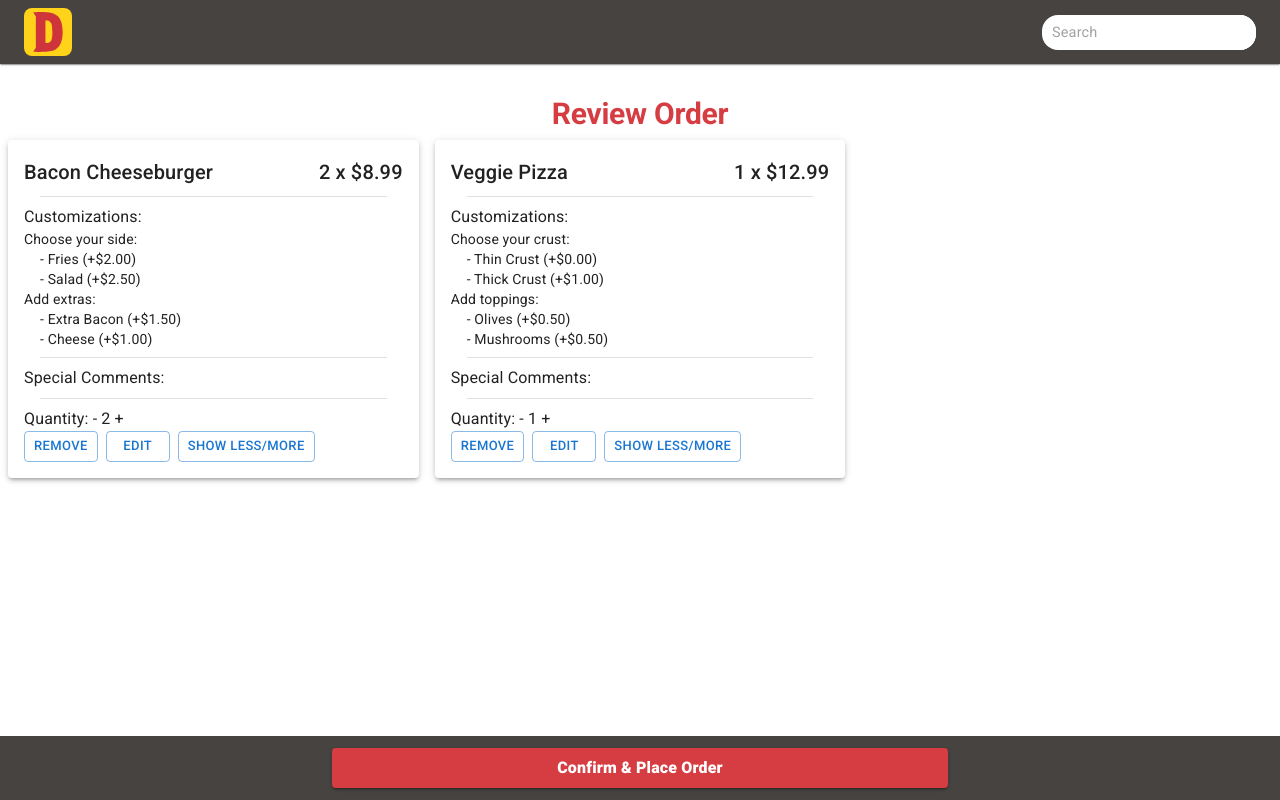
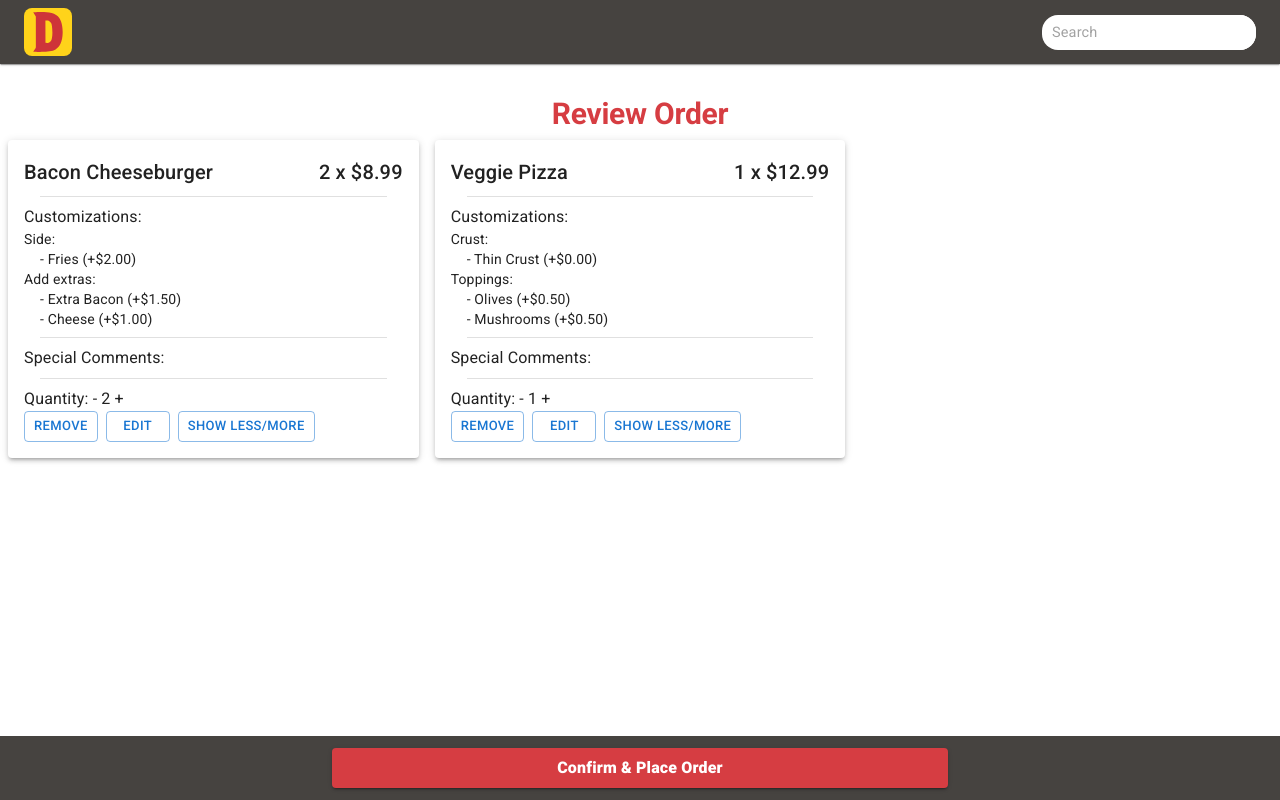
Before and after one commit to cmarcelo10/dennys-ordering-system, a React (Vite) app: page /cart in a window 1280 px wide. Built offline with nearby package versions, Linux system fonts and the light colour scheme.

Commit message:
slight tweaks

```diff
--- a/src/pages/CartPage.tsx
+++ b/src/pages/CartPage.tsx
@@ -17,10 +17,9 @@ const dummyCartItems = [
       customizations: [
         {
           name: "Sides",
-          label: "Choose your side",
+          label: "Side",
           customizations: [
             { name: "Fries", price: 2.0, isMutuallyExclusive: true },
-            { name: "Salad", price: 2.5, isMutuallyExclusive: true }
           ],
           isRequired: true,
           maxSelectAmount: 1
@@ -47,17 +46,16 @@ const dummyCartItems = [
       customizations: [
         {
           name: "Crust",
-          label: "Choose your crust",
+          label: "Crust",
           customizations: [
             { name: "Thin Crust", price: 0, isMutuallyExclusive: true },
-            { name: "Thick Crust", price: 1.0, isMutuallyExclusive: true }
           ],
           isRequired: true,
           maxSelectAmount: 1
         },
         {
           name: "Toppings",
-          label: "Add toppings",
+          label: "Toppings",
           customizations: [
             { name: "Olives", price: 0.5, isMutuallyExclusive: false },
             { name: "Mushrooms", price: 0.5, isMutuallyExclusive: false }
```
